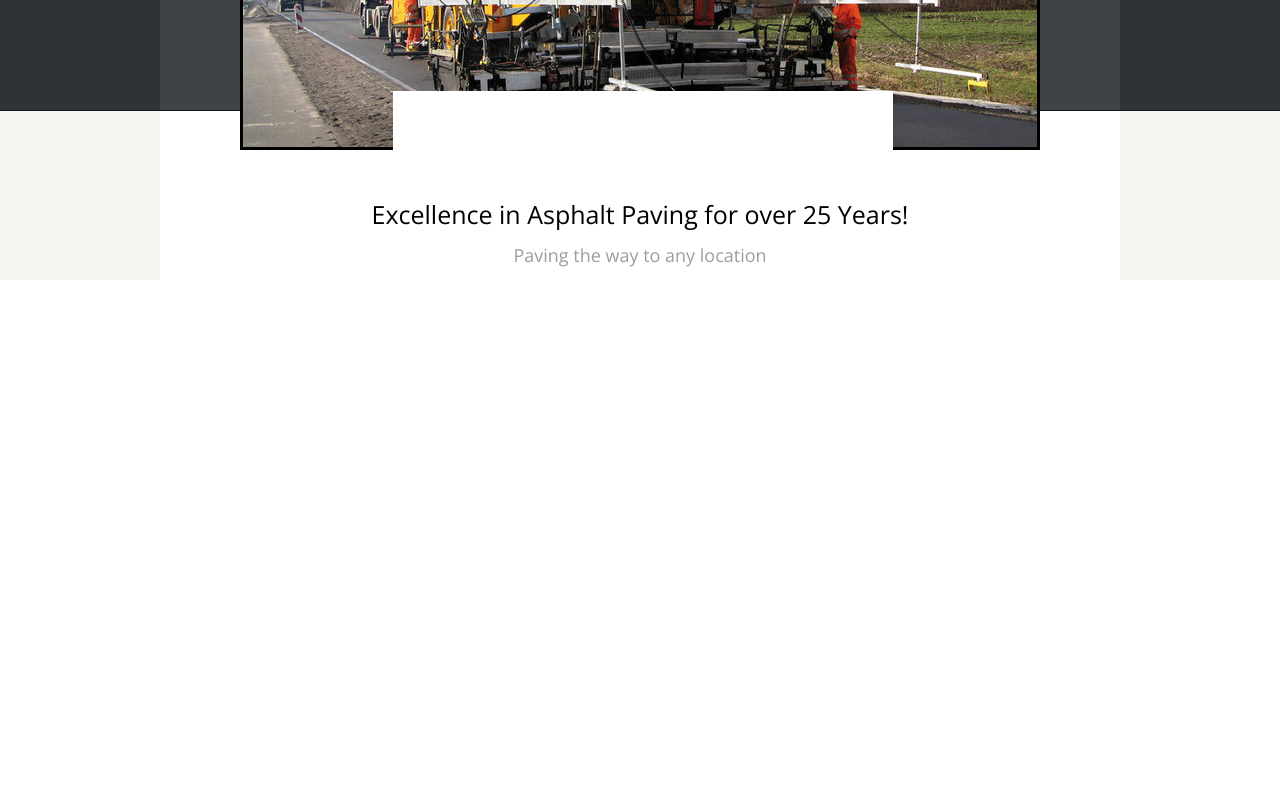
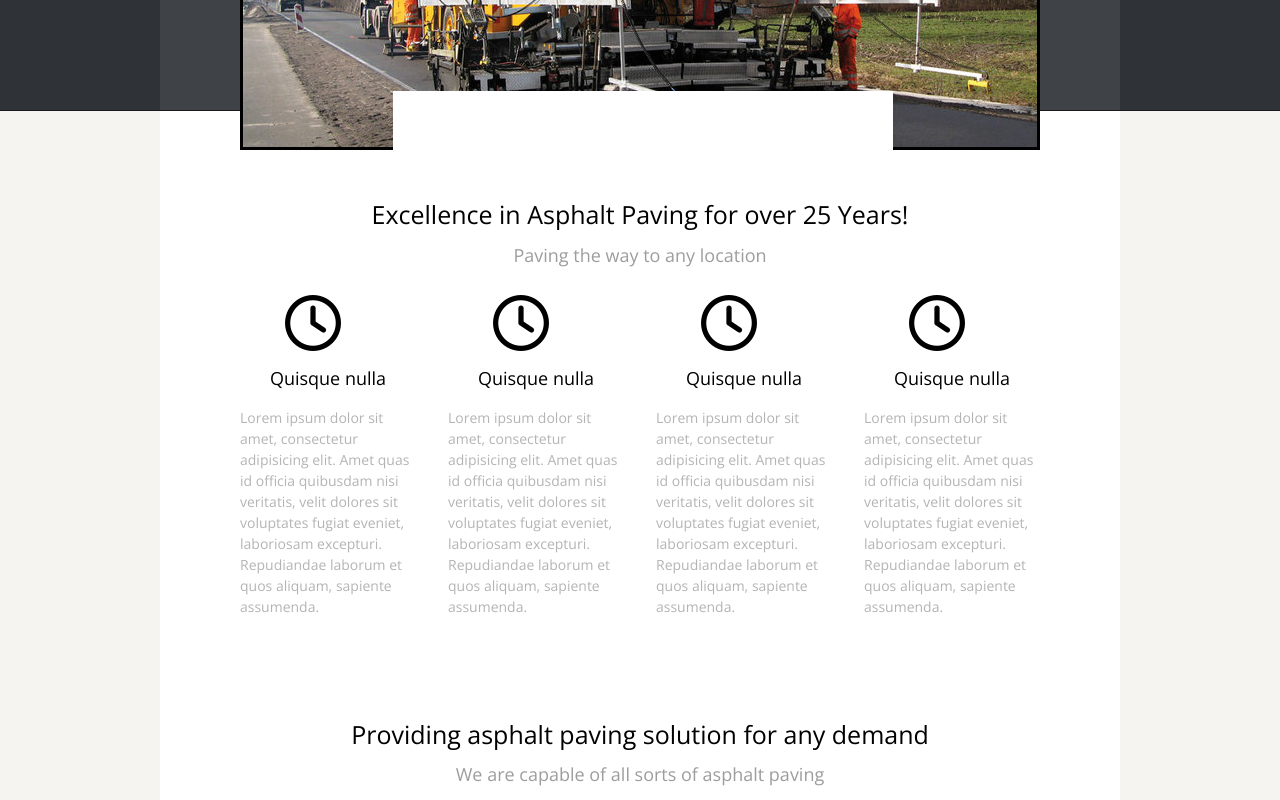
Before and after one commit to nikolaknot/Asphalt-Paving, a plain HTML site: page index.html in a window 1280 px wide. Shown: the part 444-1244 px from the top of the page. Before the commit the page ends 800 px from the top, so only its background shows below. Drawn offline with nearby package versions, Linux system fonts and the light colour scheme.

Commit message:
Added:   -Headings in main container,   - Content container with full content (img, heading and paragraph)

```diff
--- a/css-style/style.css
+++ b/css-style/style.css
@@ -41,7 +41,6 @@ body {
 /* Main heading */
 .main-heading {
   font-size: 25px;
-  text-align: center;
   margin-top: 90px;
   font-weight: 400;
 }
@@ -51,12 +50,21 @@ body {
   font-size: 18px;
   font-weight: 400;
   color: #9D9D9D;
-  text-align: center;
+}
+
+.third-heading {
+  color: black;
+  font-size: 18px;
+  font-weight: 400;
 }
 
  /* links */
 a {
   text-decoration: none;
+}
+
+h1,h2,h3,h4,h5,h6 {
+  text-align: center;
 }
 
 .row {
@@ -168,3 +176,28 @@ a {
   top: 338px;
   left: 150px;
 }
+
+.content-container {
+ width: 800px;
+ margin: 0 auto;
+ margin-top: 30px;
+}
+
+.content {
+  width: 22%;
+  margin-left: 4%;
+  float: left;
+}
+
+.content:first-child {
+  margin-left: 0;
+}
+
+.icon-center {
+  margin-left: 45px;
+}
+
+.content-txt {
+  color: #B4B4B4;
+  line-height: 1.5;
+}
--- a/index.html
+++ b/index.html
@@ -59,6 +59,34 @@
     <div class="container container-bottom-bg cf">
       <h1 class="main-heading">Excellence in Asphalt Paving for over 25 Years!</h1>
       <h2 class="secondary-heading">Paving the way to any location</h2>
+      <div class="content-container cf">
+        <div class="content">
+          <i class="fa fa-clock-o fa-4x icon-center"></i>
+          <h3 class="third-heading">Quisque nulla</h3>
+          <p class="content-txt">Lorem ipsum dolor sit amet, consectetur adipisicing elit. Amet quas id officia quibusdam nisi veritatis, velit dolores sit voluptates fugiat eveniet, laboriosam excepturi. Repudiandae laborum et quos aliquam, sapiente assumenda.</p>
+        </div>
+
+        <div class="content">
+          <i class="fa fa-clock-o fa-4x icon-center"></i>
+          <h3 class="third-heading">Quisque nulla</h3>
+          <p class="content-txt">Lorem ipsum dolor sit amet, consectetur adipisicing elit. Amet quas id officia quibusdam nisi veritatis, velit dolores sit voluptates fugiat eveniet, laboriosam excepturi. Repudiandae laborum et quos aliquam, sapiente assumenda.</p>
+        </div>
+
+        <div class="content">
+          <i class="fa fa-clock-o fa-4x icon-center"></i>
+          <h3 class="third-heading">Quisque nulla</h3>
+          <p class="content-txt">Lorem ipsum dolor sit amet, consectetur adipisicing elit. Amet quas id officia quibusdam nisi veritatis, velit dolores sit voluptates fugiat eveniet, laboriosam excepturi. Repudiandae laborum et quos aliquam, sapiente assumenda.</p>
+        </div>
+
+        <div class="content">
+          <i class="fa fa-clock-o fa-4x icon-center"></i>
+          <h3 class="third-heading">Quisque nulla</h3>
+          <p class="content-txt">Lorem ipsum dolor sit amet, consectetur adipisicing elit. Amet quas id officia quibusdam nisi veritatis, velit dolores sit voluptates fugiat eveniet, laboriosam excepturi. Repudiandae laborum et quos aliquam, sapiente assumenda.</p>
+        </div>
+      </div>
+
+      <h1 class="main-heading">Providing asphalt paving solution for any demand</h1>
+      <h2 class="secondary-heading">We are capable of all sorts of asphalt paving</h2>
     </div>
   </div>
 
```
